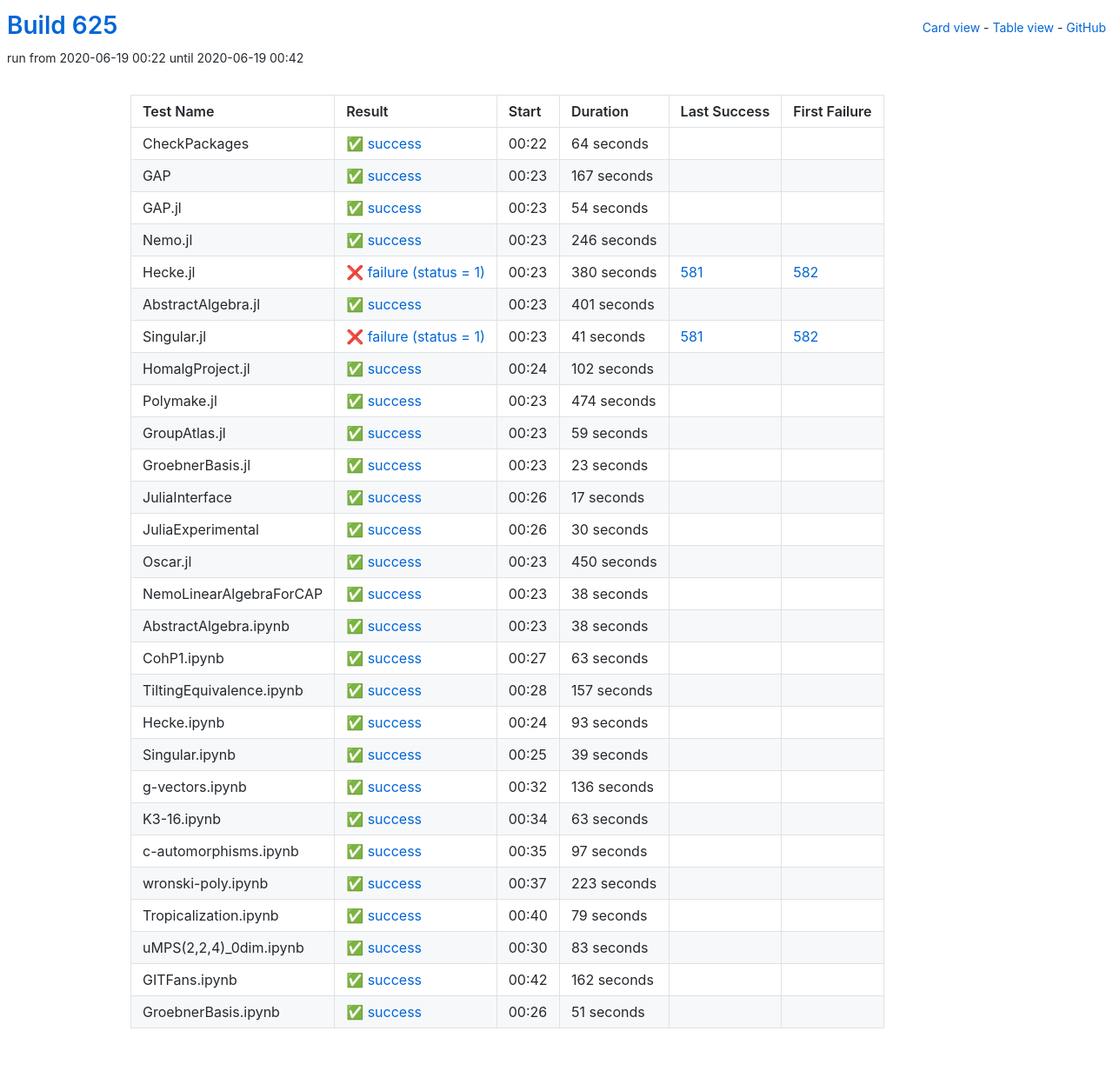
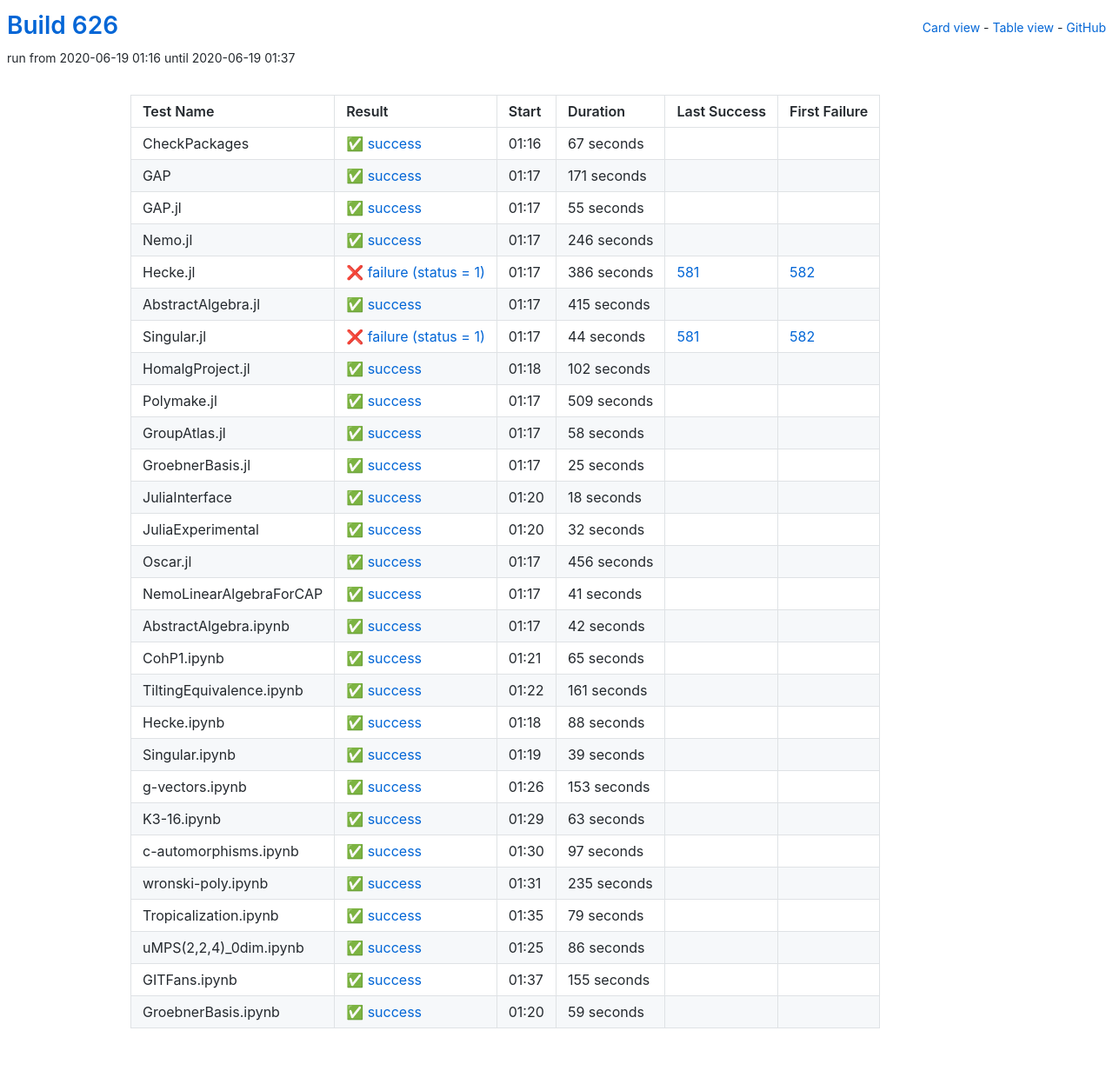
Before and after one commit to oscar-system/oscar-ci-status-1.4, a Jekyll site: the page built from table.html, in a window 1280 px wide. Shown: the whole page at 87% size. Built offline with Jekyll 4.4.1, drawn with Linux system fonts in a browser that asks for light colours.

Commit message:
Build #626

```diff
--- a/_data/ci.yml
+++ b/_data/ci.yml
@@ -1,6 +1,6 @@
 ---
-build: 625
-build_url: https://oscarci.mathematik.uni-kl.de/job/oscar-julia-1.4/625/
+build: 626
+build_url: https://oscarci.mathematik.uni-kl.de/job/oscar-julia-1.4/626/
 job: oscar-julia-1.4
 organization: oscar-system
 repo: oscar-ci-status-1.4
@@ -8,44 +8,44 @@ repourl: https://github.com/oscar-system/oscar-ci-status-1.4
 tests:
 - name: CheckPackages
   id: checkpackages
-  log: https://oscarci.mathematik.uni-kl.de/job/oscar-julia-1.4/625/artifact/logs/build-625/CheckPackages.log
-  start: 2020-06-19 00:22
+  log: https://oscarci.mathematik.uni-kl.de/job/oscar-julia-1.4/626/artifact/logs/build-626/CheckPackages.log
+  start: 2020-06-19 01:16
   success: true
   exitcode: 0
   status: success
-  duration: 64
+  duration: 67
   last_success: false
   last_success_url:
   first_failure: false
   first_failure_url:
 - name: GAP
   id: gap
-  log: https://oscarci.mathematik.uni-kl.de/job/oscar-julia-1.4/625/artifact/logs/build-625/GAP.log
-  start: 2020-06-19 00:23
+  log: https://oscarci.mathematik.uni-kl.de/job/oscar-julia-1.4/626/artifact/logs/build-626/GAP.log
+  start: 2020-06-19 01:17
   success: true
   exitcode: 0
   status: success
-  duration: 167
+  duration: 171
   last_success: false
   last_success_url:
   first_failure: false
   first_failure_url:
 - name: GAP.jl
   id: gap-jl
-  log: https://oscarci.mathematik.uni-kl.de/job/oscar-julia-1.4/625/artifact/logs/build-625/GAP.jl.log
-  start: 2020-06-19 00:23
+  log: https://oscarci.mathematik.uni-kl.de/job/oscar-julia-1.4/626/artifact/logs/build-626/GAP.jl.log
+  start: 2020-06-19 01:17
   success: true
   exitcode: 0
   status: success
-  duration: 54
+  duration: 55
   last_success: false
   last_success_url:
   first_failure: false
   first_failure_url:
 - name: Nemo.jl
   id: nemo-jl
-  log: https://oscarci.mathematik.uni-kl.de/job/oscar-julia-1.4/625/artifact/logs/build-625/Nemo.jl.log
-  start: 2020-06-19 00:23
+  log: https://oscarci.mathematik.uni-kl.de/job/oscar-julia-1.4/626/artifact/logs/build-626/Nemo.jl.log
+  start: 2020-06-19 01:17
   success: true
   exitcode: 0
   status: success
@@ -56,44 +56,44 @@ tests:
   first_failure_url:
 - name: Hecke.jl
   id: hecke-jl
-  log: https://oscarci.mathematik.uni-kl.de/job/oscar-julia-1.4/625/artifact/logs/build-625/Hecke.jl.log
-  start: 2020-06-19 00:23
+  log: https://oscarci.mathematik.uni-kl.de/job/oscar-julia-1.4/626/artifact/logs/build-626/Hecke.jl.log
+  start: 2020-06-19 01:17
   success: false
   exitcode: 1
   status: failure
-  duration: 380
+  duration: 386
   last_success: 581
   last_success_url: https://oscarci.mathematik.uni-kl.de/job/oscar-julia-1.4/581/
   first_failure: 582
   first_failure_url: https://oscarci.mathematik.uni-kl.de/job/oscar-julia-1.4/582/
 - name: AbstractAlgebra.jl
   id: abstractalgebra-jl
-  log: https://oscarci.mathematik.uni-kl.de/job/oscar-julia-1.4/625/artifact/logs/build-625/AbstractAlgebra.jl.log
-  start: 2020-06-19 00:23
+  log: https://oscarci.mathematik.uni-kl.de/job/oscar-julia-1.4/626/artifact/logs/build-626/AbstractAlgebra.jl.log
+  start: 2020-06-19 01:17
   success: true
   exitcode: 0
   status: success
-  duration: 401
+  duration: 415
   last_success: false
   last_success_url:
   first_failure: false
   first_failure_url:
 - name: Singular.jl
   id: singular-jl
-  log: https://oscarci.mathematik.uni-kl.de/job/oscar-julia-1.4/625/artifact/logs/build-625/Singular.jl.log
-  start: 2020-06-19 00:23
+  log: https://oscarci.mathematik.uni-kl.de/job/oscar-julia-1.4/626/artifact/logs/build-626/Singular.jl.log
+  start: 2020-06-19 01:17
   success: false
   exitcode: 1
   status: failure
-  duration: 41
+  duration: 44
   last_success: 581
   last_success_url: https://oscarci.mathematik.uni-kl.de/job/oscar-julia-1.4/581/
   first_failure: 582
   first_failure_url: https://oscarci.mathematik.uni-kl.de/job/oscar-julia-1.4/582/
 - name: HomalgProject.jl
   id: homalgproject-jl
-  log: https://oscarci.mathematik.uni-kl.de/job/oscar-julia-1.4/625/artifact/logs/build-625/HomalgProject.jl.log
-  start: 2020-06-19 00:24
+  log: https://oscarci.mathematik.uni-kl.de/job/oscar-julia-1.4/626/artifact/logs/build-626/HomalgProject.jl.log
+  start: 2020-06-19 01:18
   success: true
   exitcode: 0
   status: success
@@ -104,140 +104,140 @@ tests:
   first_failure_url:
 - name: Polymake.jl
   id: polymake-jl
-  log: https://oscarci.mathematik.uni-kl.de/job/oscar-julia-1.4/625/artifact/logs/build-625/Polymake.jl.log
-  start: 2020-06-19 00:23
+  log: https://oscarci.mathematik.uni-kl.de/job/oscar-julia-1.4/626/artifact/logs/build-626/Polymake.jl.log
+  start: 2020-06-19 01:17
   success: true
   exitcode: 0
   status: success
-  duration: 474
+  duration: 509
   last_success: false
   last_success_url:
   first_failure: false
   first_failure_url:
 - name: GroupAtlas.jl
   id: groupatlas-jl
-  log: https://oscarci.mathematik.uni-kl.de/job/oscar-julia-1.4/625/artifact/logs/build-625/GroupAtlas.jl.log
-  start: 2020-06-19 00:23
+  log: https://oscarci.mathematik.uni-kl.de/job/oscar-julia-1.4/626/artifact/logs/build-626/GroupAtlas.jl.log
+  start: 2020-06-19 01:17
   success: true
   exitcode: 0
   status: success
-  duration: 59
+  duration: 58
   last_success: false
   last_success_url:
   first_failure: false
   first_failure_url:
 - name: GroebnerBasis.jl
   id: groebnerbasis-jl
-  log: https://oscarci.mathematik.uni-kl.de/job/oscar-julia-1.4/625/artifact/logs/build-625/GroebnerBasis.jl.log
-  start: 2020-06-19 00:23
+  log: https://oscarci.mathematik.uni-kl.de/job/oscar-julia-1.4/626/artifact/logs/build-626/GroebnerBasis.jl.log
+  start: 2020-06-19 01:17
   success: true
   exitcode: 0
   status: success
-  duration: 23
+  duration: 25
   last_success: false
   last_success_url:
   first_failure: false
   first_failure_url:
 - name: JuliaInterface
   id: juliainterface
-  log: https://oscarci.mathematik.uni-kl.de/job/oscar-julia-1.4/625/artifact/logs/build-625/JuliaInterface.log
-  start: 2020-06-19 00:26
+  log: https://oscarci.mathematik.uni-kl.de/job/oscar-julia-1.4/626/artifact/logs/build-626/JuliaInterface.log
+  start: 2020-06-19 01:20
   success: true
   exitcode: 0
   status: success
-  duration: 17
+  duration: 18
   last_success: false
   last_success_url:
   first_failure: false
   first_failure_url:
 - name: JuliaExperimental
   id: juliaexperimental
-  log: https://oscarci.mathematik.uni-kl.de/job/oscar-julia-1.4/625/artifact/logs/build-625/JuliaExperimental.log
-  start: 2020-06-19 00:26
+  log: https://oscarci.mathematik.uni-kl.de/job/oscar-julia-1.4/626/artifact/logs/build-626/JuliaExperimental.log
+  start: 2020-06-19 01:20
   success: true
   exitcode: 0
   status: success
-  duration: 30
+  duration: 32
   last_success: false
   last_success_url:
   first_failure: false
   first_failure_url:
 - name: Oscar.jl
   id: oscar-jl
-  log: https://oscarci.mathematik.uni-kl.de/job/oscar-julia-1.4/625/artifact/logs/build-625/Oscar.jl.log
-  start: 2020-06-19 00:23
+  log: https://oscarci.mathematik.uni-kl.de/job/oscar-julia-1.4/626/artifact/logs/build-626/Oscar.jl.log
+  start: 2020-06-19 01:17
   success: true
   exitcode: 0
   status: success
-  duration: 450
+  duration: 456
   last_success: false
   last_success_url:
   first_failure: false
   first_failure_url:
 - name: NemoLinearAlgebraForCAP
   id: nemolinearalgebraforcap
-  log: https://oscarci.mathematik.uni-kl.de/job/oscar-julia-1.4/625/artifact/logs/build-625/NemoLinearAlgebraForCAP.log
-  start: 2020-06-19 00:23
+  log: https://oscarci.mathematik.uni-kl.de/job/oscar-julia-1.4/626/artifact/logs/build-626/NemoLinearAlgebraForCAP.log
+  start: 2020-06-19 01:17
   success: true
   exitcode: 0
   status: success
-  duration: 38
+  duration: 41
   last_success: false
   last_success_url:
   first_failure: false
   first_failure_url:
 - name: AbstractAlgebra.ipynb
   id: abstractalgebra-ipynb
-  log: https://oscarci.mathematik.uni-kl.de/job/oscar-julia-1.4/625/artifact/logs/build-625/AbstractAlgebra.ipynb.log
-  start: 2020-06-19 00:23
+  log: https://oscarci.mathematik.uni-kl.de/job/oscar-julia-1.4/626/artifact/logs/build-626/AbstractAlgebra.ipynb.log
+  start: 2020-06-19 01:17
   success: true
   exitcode: 0
   status: success
-  duration: 38
+  duration: 42
   last_success: false
   last_success_url:
   first_failure: false
   first_failure_url:
 - name: CohP1.ipynb
   id: cohp1-ipynb
-  log: https://oscarci.mathematik.uni-kl.de/job/oscar-julia-1.4/625/artifact/logs/build-625/CohP1.ipynb.log
-  start: 2020-06-19 00:27
+  log: https://oscarci.mathematik.uni-kl.de/job/oscar-julia-1.4/626/artifact/logs/build-626/CohP1.ipynb.log
+  start: 2020-06-19 01:21
   success: true
   exitcode: 0
   status: success
-  duration: 63
+  duration: 65
   last_success: false
   last_success_url:
   first_failure: false
   first_failure_url:
 - name: TiltingEquivalence.ipynb
   id: tiltingequivalence-ipynb
-  log: https://oscarci.mathematik.uni-kl.de/job/oscar-julia-1.4/625/artifact/logs/build-625/TiltingEquivalence.ipynb.log
-  start: 2020-06-19 00:28
+  log: https://oscarci.mathematik.uni-kl.de/job/oscar-julia-1.4/626/artifact/logs/build-626/TiltingEquivalence.ipynb.log
+  start: 2020-06-19 01:22
   success: true
   exitcode: 0
   status: success
-  duration: 157
+  duration: 161
   last_success: false
   last_success_url:
   first_failure: false
   first_failure_url:
 - name: Hecke.ipynb
   id: hecke-ipynb
-  log: https://oscarci.mathematik.uni-kl.de/job/oscar-julia-1.4/625/artifact/logs/build-625/Hecke.ipynb.log
-  start: 2020-06-19 00:24
+  log: https://oscarci.mathematik.uni-kl.de/job/oscar-julia-1.4/626/artifact/logs/build-626/Hecke.ipynb.log
+  start: 2020-06-19 01:18
   success: true
   exitcode: 0
   status: success
-  duration: 93
+  duration: 88
   last_success: false
   last_success_url:
   first_failure: false
   first_failure_url:
 - name: Singular.ipynb
   id: singular-ipynb
-  log: https://oscarci.mathematik.uni-kl.de/job/oscar-julia-1.4/625/artifact/logs/build-625/Singular.ipynb.log
-  start: 2020-06-19 00:25
+  log: https://oscarci.mathematik.uni-kl.de/job/oscar-julia-1.4/626/artifact/logs/build-626/Singular.ipynb.log
+  start: 2020-06-19 01:19
   success: true
   exitcode: 0
   status: success
@@ -248,20 +248,20 @@ tests:
   first_failure_url:
 - name: g-vectors.ipynb
   id: g-vectors-ipynb
-  log: https://oscarci.mathematik.uni-kl.de/job/oscar-julia-1.4/625/artifact/logs/build-625/g-vectors.ipynb.log
-  start: 2020-06-19 00:32
+  log: https://oscarci.mathematik.uni-kl.de/job/oscar-julia-1.4/626/artifact/logs/build-626/g-vectors.ipynb.log
+  start: 2020-06-19 01:26
   success: true
   exitcode: 0
   status: success
-  duration: 136
+  duration: 153
   last_success: false
   last_success_url:
   first_failure: false
   first_failure_url:
 - name: K3-16.ipynb
   id: k3-16-ipynb
-  log: https://oscarci.mathematik.uni-kl.de/job/oscar-julia-1.4/625/artifact/logs/build-625/K3-16.ipynb.log
-  start: 2020-06-19 00:34
+  log: https://oscarci.mathematik.uni-kl.de/job/oscar-julia-1.4/626/artifact/logs/build-626/K3-16.ipynb.log
+  start: 2020-06-19 01:29
   success: true
   exitcode: 0
   status: success
@@ -272,8 +272,8 @@ tests:
   first_failure_url:
 - name: c-automorphisms.ipynb
   id: c-automorphisms-ipynb
-  log: https://oscarci.mathematik.uni-kl.de/job/oscar-julia-1.4/625/artifact/logs/build-625/c-automorphisms.ipynb.log
-  start: 2020-06-19 00:35
+  log: https://oscarci.mathematik.uni-kl.de/job/oscar-julia-1.4/626/artifact/logs/build-626/c-automorphisms.ipynb.log
+  start: 2020-06-19 01:30
   success: true
   exitcode: 0
   status: success
@@ -284,20 +284,20 @@ tests:
   first_failure_url:
 - name: wronski-poly.ipynb
   id: wronski-poly-ipynb
-  log: https://oscarci.mathematik.uni-kl.de/job/oscar-julia-1.4/625/artifact/logs/build-625/wronski-poly.ipynb.log
-  start: 2020-06-19 00:37
+  log: https://oscarci.mathematik.uni-kl.de/job/oscar-julia-1.4/626/artifact/logs/build-626/wronski-poly.ipynb.log
+  start: 2020-06-19 01:31
   success: true
   exitcode: 0
   status: success
-  duration: 223
+  duration: 235
   last_success: false
   last_success_url:
   first_failure: false
   first_failure_url:
 - name: Tropicalization.ipynb
   id: tropicalization-ipynb
-  log: https://oscarci.mathematik.uni-kl.de/job/oscar-julia-1.4/625/artifact/logs/build-625/Tropicalization.ipynb.log
-  start: 2020-06-19 00:40
+  log: https://oscarci.mathematik.uni-kl.de/job/oscar-julia-1.4/626/artifact/logs/build-626/Tropicalization.ipynb.log
+  start: 2020-06-19 01:35
   success: true
   exitcode: 0
   status: success
@@ -308,36 +308,36 @@ tests:
   first_failure_url:
 - name: uMPS(2,2,4)_0dim.ipynb
   id: umps-2-2-4-0dim-ipynb
-  log: https://oscarci.mathematik.uni-kl.de/job/oscar-julia-1.4/625/artifact/logs/build-625/uMPS-2-2-4-_0dim.ipynb.log
-  start: 2020-06-19 00:30
+  log: https://oscarci.mathematik.uni-kl.de/job/oscar-julia-1.4/626/artifact/logs/build-626/uMPS-2-2-4-_0dim.ipynb.log
+  start: 2020-06-19 01:25
   success: true
   exitcode: 0
   status: success
-  duration: 83
+  duration: 86
   last_success: false
   last_success_url:
   first_failure: false
   first_failure_url:
 - name: GITFans.ipynb
   id: gitfans-ipynb
-  log: https://oscarci.mathematik.uni-kl.de/job/oscar-julia-1.4/625/artifact/logs/build-625/GITFans.ipynb.log
-  start: 2020-06-19 00:42
+  log: https://oscarci.mathematik.uni-kl.de/job/oscar-julia-1.4/626/artifact/logs/build-626/GITFans.ipynb.log
+  start: 2020-06-19 01:37
   success: true
   exitcode: 0
   status: success
-  duration: 162
+  duration: 155
   last_success: false
   last_success_url:
   first_failure: false
   first_failure_url:
 - name: GroebnerBasis.ipynb
   id: groebnerbasis-ipynb
-  log: https://oscarci.mathematik.uni-kl.de/job/oscar-julia-1.4/625/artifact/logs/build-625/GroebnerBasis.ipynb.log
-  start: 2020-06-19 00:26
+  log: https://oscarci.mathematik.uni-kl.de/job/oscar-julia-1.4/626/artifact/logs/build-626/GroebnerBasis.ipynb.log
+  start: 2020-06-19 01:20
   success: true
   exitcode: 0
   status: success
-  duration: 51
+  duration: 59
   last_success: false
   last_success_url:
   first_failure: false
```
Also changed, not shown: README.md.
